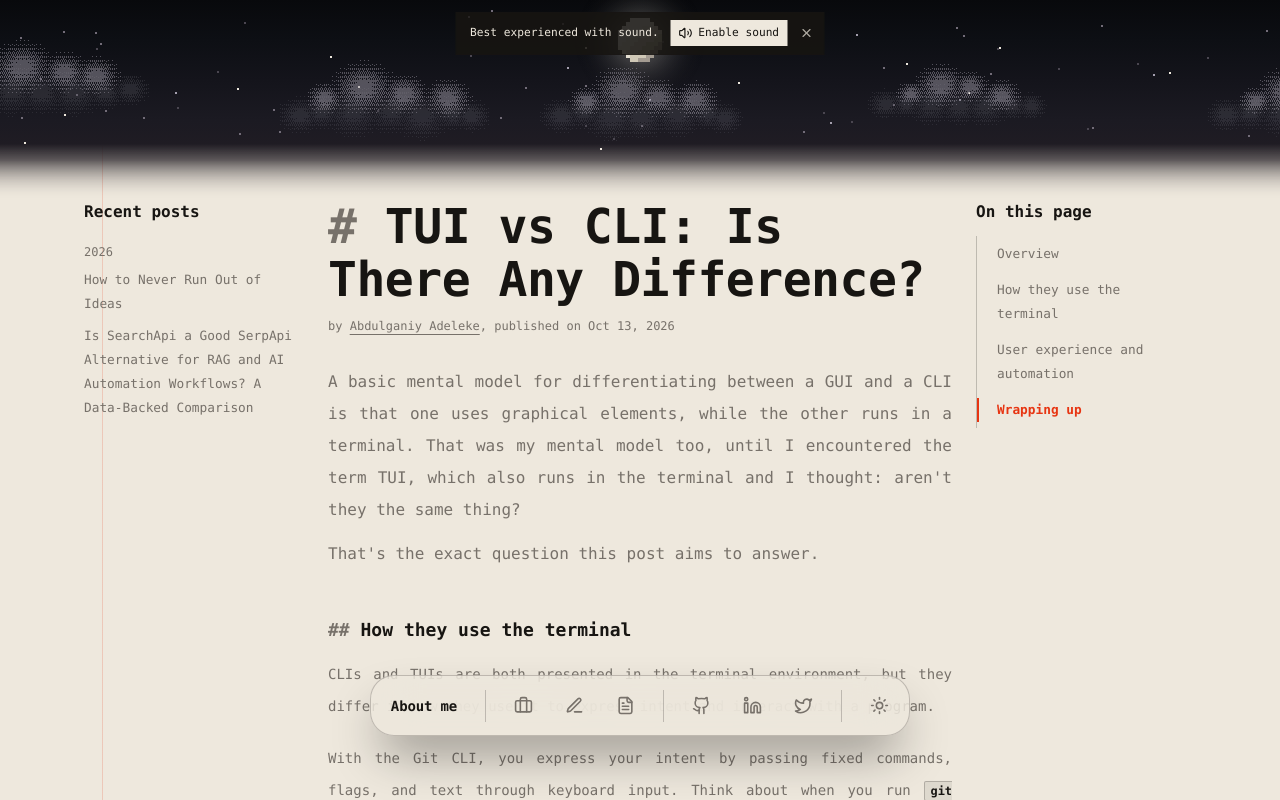
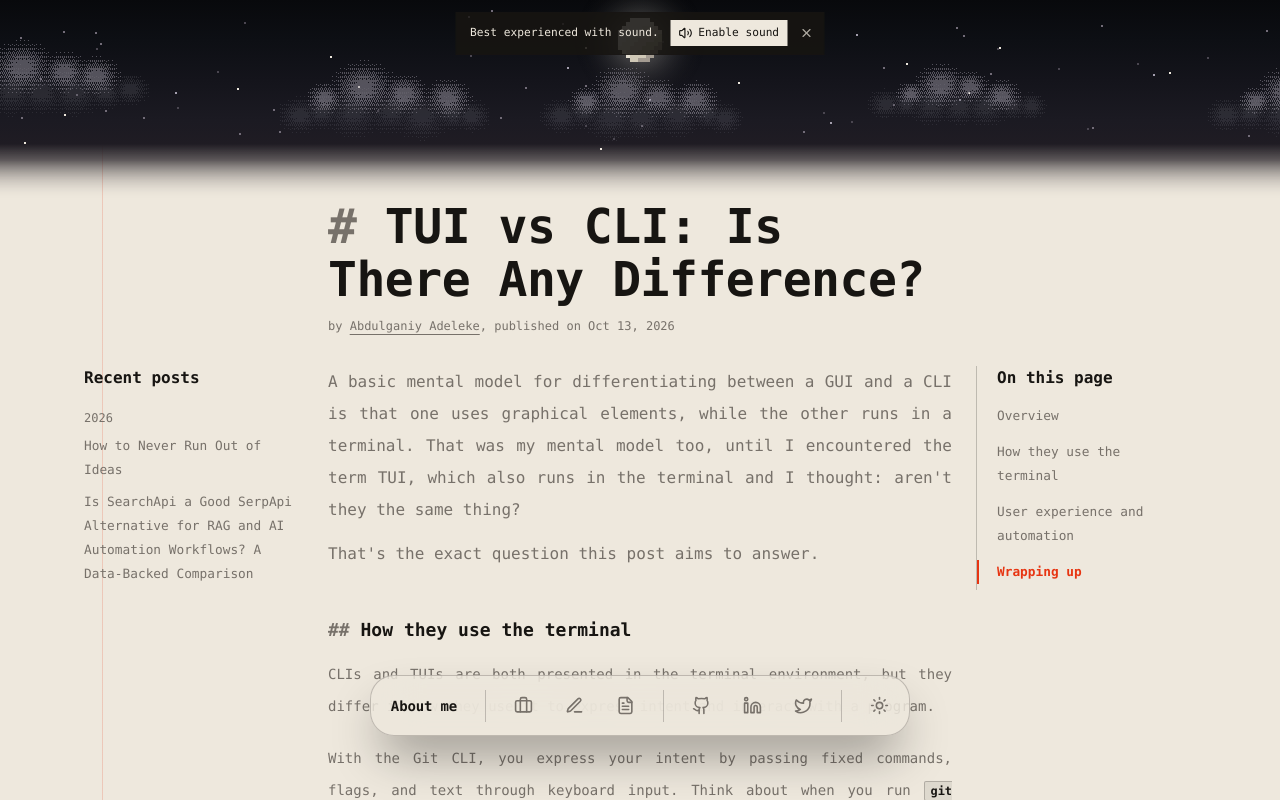
Before and after one commit to manueldezman/Portfolio-2, a Next.js app: page /blog/tui-vs-cli in a window 1280 px wide. Shown: the top 800 px of the page. Built offline with nearby package versions, Linux system fonts and the light colour scheme.

Commit message:
style(blog): align toc sidebar with article start

```diff
--- a/app/blog/(articles)/tui-vs-cli/page.tsx
+++ b/app/blog/(articles)/tui-vs-cli/page.tsx
@@ -53,8 +53,8 @@ const toc = [
 export default function TuiVsCliPost() {
   return (
     <main className="editorial-shell pb-16">
-      <div className="grid gap-6 lg:grid-cols-[220px_1fr_220px]">
-        <aside className="hidden lg:block">
+      <article className="grid gap-x-6 gap-y-8 lg:grid-cols-[220px_1fr_220px]">
+        <aside className="hidden lg:col-start-1 lg:row-start-2 lg:block">
           <div className="sticky top-32">
             <p className="text-base font-semibold leading-6 text-[var(--text)]">Recent posts</p>
             {recentByYear.map(([year, posts]) => (
@@ -90,21 +90,22 @@ export default function TuiVsCliPost() {
           </div>
         </aside>
 
-        <article className="min-w-0 max-w-3xl text-left [text-justify:inter-word] lg:text-justify">
-          <header className="scroll-mt-32" id="overview">
+        <header className="min-w-0 scroll-mt-32 lg:col-start-2 lg:row-start-1" id="overview">
           <Heading className="text-left" level={1}>TUI vs CLI: Is There Any Difference?</Heading>
           <p className="mt-3 font-mono text-xs text-[var(--muted)]">
             by <Link className="link-ring underline underline-offset-4" href="/">Abdulganiy Adeleke</Link>, published on Oct 13, 2026
           </p>
           <MobileTableOfContents className="mt-6 lg:hidden" items={toc} />
-            <p className="mt-8 text-base leading-8 text-[var(--muted)]">
+        </header>
+
+        <div className="min-w-0 max-w-3xl text-left [text-justify:inter-word] lg:col-start-2 lg:row-start-2 lg:text-justify">
+          <p className="text-base leading-8 text-[var(--muted)]">
             A basic mental model for differentiating between a GUI and a CLI is that one uses
             graphical elements, while the other runs in a terminal. That was my mental model too,
             until I encountered the term TUI, which also runs in the terminal and I thought:
             aren&apos;t they the same thing?
           </p>
           <p className="mt-3 text-base leading-8 text-[var(--muted)]">That&apos;s the exact question this post aims to answer.</p>
-          </header>
 
           <section className="mt-12 scroll-mt-32" id="express">
             <Heading className="text-left" level={2}>How they use the terminal</Heading>
@@ -240,17 +241,14 @@ export default function TuiVsCliPost() {
             </p>
             <ShareButtons title="TUI vs CLI: Is There Any Difference?" path="/blog/tui-vs-cli/" />
           </section>
-        </article>
+        </div>
 
-        <aside className="hidden lg:block">
+        <aside className="hidden lg:col-start-3 lg:row-start-2 lg:block">
           <div className="sticky top-32">
-            <p className="text-base font-semibold leading-6 text-[var(--text)]">On this page</p>
-            <div className="mt-3">
-              <TableOfContents items={toc} label="On this page" />
-            </div>
+            <TableOfContents heading="On this page" items={toc} label="On this page" />
           </div>
         </aside>
-      </div>
+      </article>
     </main>
   );
 }
--- a/components/TableOfContents.tsx
+++ b/components/TableOfContents.tsx
@@ -5,11 +5,16 @@ import { useEffect, useState } from "react";
 type TocItem = readonly [id: string, label: string];
 
 type TableOfContentsProps = {
+  heading?: string;
   items: readonly TocItem[];
   label?: string;
 };
 
-export function TableOfContents({ items, label = "On this page" }: TableOfContentsProps) {
+export function TableOfContents({
+  heading,
+  items,
+  label = "On this page",
+}: TableOfContentsProps) {
   const [active, setActive] = useState<string>(items[0]?.[0] ?? "");
 
   useEffect(() => {
@@ -53,6 +58,11 @@ export function TableOfContents({ items, label = "On this page" }: TableOfConten
 
   return (
     <nav aria-label={label} className="flex flex-col border-l border-[var(--rule-soft)]">
+      {heading ? (
+        <p className="px-3 pb-2 pl-5 text-base font-semibold leading-6 text-[var(--text)]">
+          {heading}
+        </p>
+      ) : null}
       {items.map(([id, text]) => {
         const isActive = active === id;
         return (
```
Lines whose indentation alone changed are shown as unchanged.
